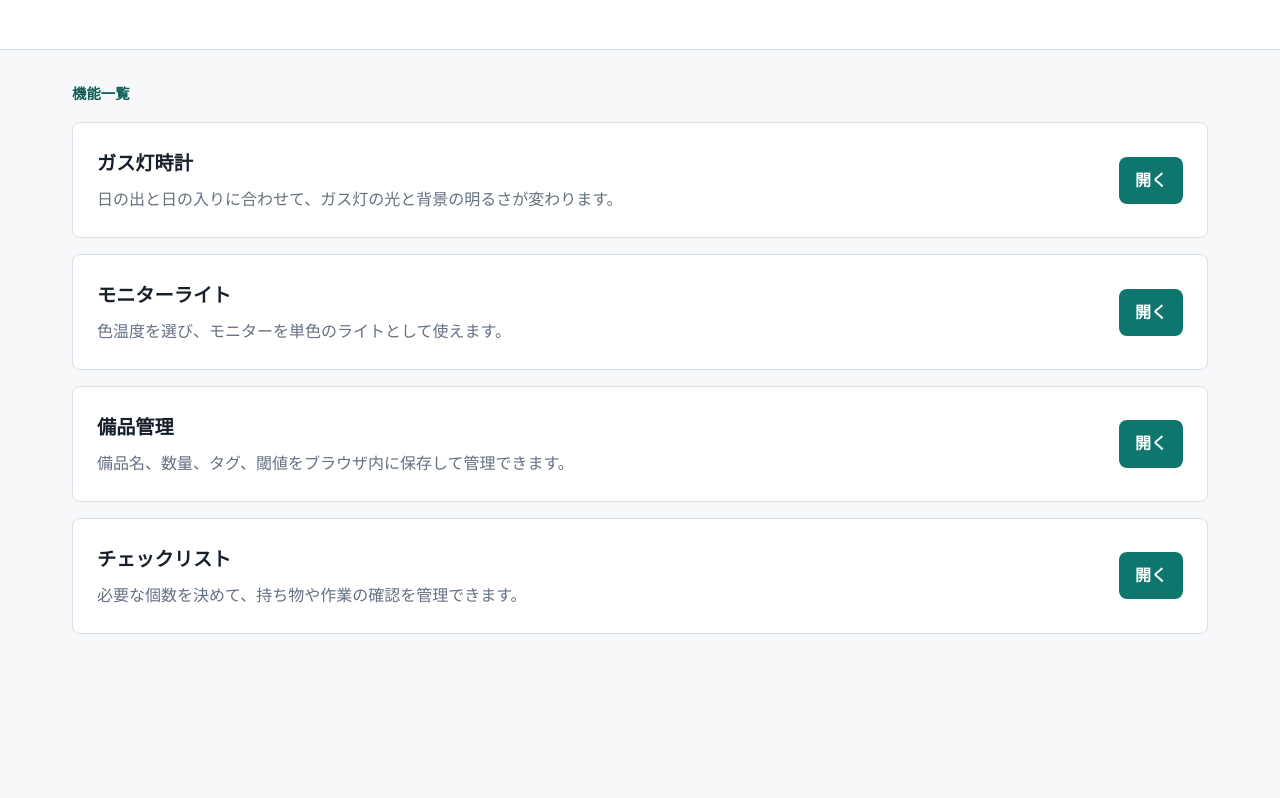
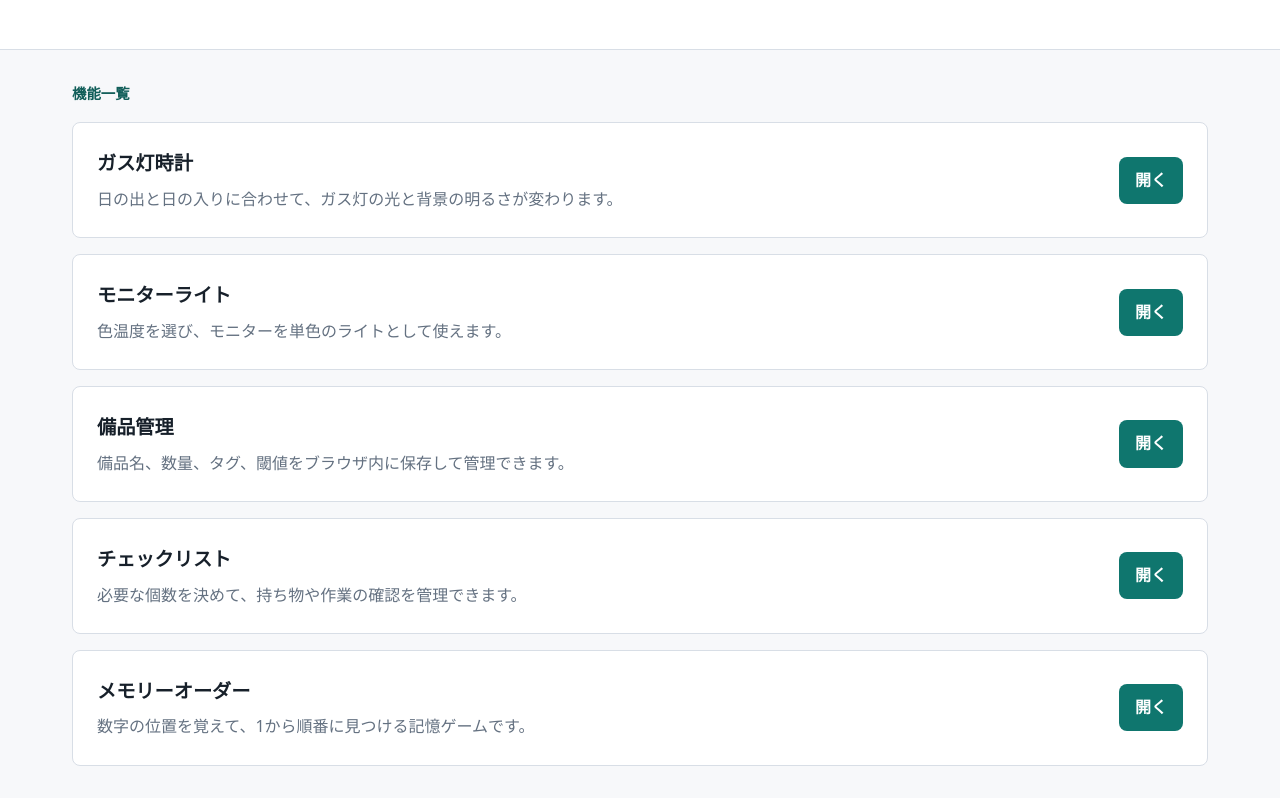
Before and after one commit to ahaish/ahaish.github.io, a plain HTML site: page index.html in a window 1280 px wide. Shown: the part 201-999 px from the top of the page. Before the commit the page ends 867 px from the top, so only its background shows below. Drawn offline with Linux system fonts and the light colour scheme.

Commit message:
edit: 「メモリーオーダー」へのリンクを追記

```diff
--- a/index.html
+++ b/index.html
@@ -55,6 +55,13 @@
         </div>
         <a href="./checklist/">開く</a>
       </article>
+      <article class="app-link">
+        <div>
+          <h2>メモリーオーダー</h2>
+          <p>数字の位置を覚えて、1から順番に見つける記憶ゲームです。</p>
+        </div>
+        <a href="./memory-order/">開く</a>
+      </article>
     </main>
 
     <script src="./script.js"></script>
```
Also changed, not shown: 1 other file.
